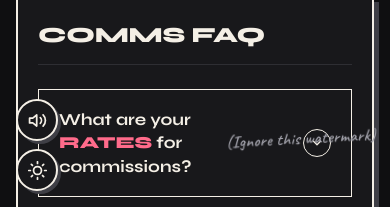
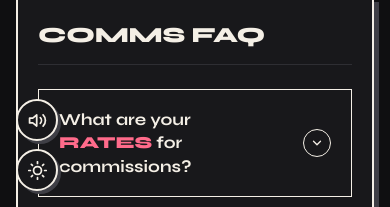
Before and after one commit to yukiroart/personal-website, a SvelteKit app in the folder web/: page /commissions in a window 390 px wide. Shown: the part 637-844 px from the top of the page. Built offline with nearby package versions, Linux system fonts and the light colour scheme.

Commit message:
feat: configure Cloudflare Pages routing and remove Netlify watermark

```diff
--- a/web/src/app.html
+++ b/web/src/app.html
@@ -17,11 +17,11 @@
 		}
 	</script>
 
-	<!-- Google Fonts: Syne, Epilogue & Caveat -->
+	<!-- Google Fonts: Syne & Epilogue -->
 	<link rel="preconnect" href="https://fonts.googleapis.com" />
 	<link rel="preconnect" href="https://fonts.gstatic.com" crossorigin />
 	<link
-		href="https://fonts.googleapis.com/css2?family=Caveat:wght@600&family=Epilogue:ital,wght@0,400;0,500;0,600;0,700;1,400&family=Syne:wght@600..800&display=swap"
+		href="https://fonts.googleapis.com/css2?family=Epilogue:ital,wght@0,400;0,500;0,600;0,700;1,400&family=Syne:wght@600..800&display=swap"
 		rel="stylesheet" />
 
 	%sveltekit.head%
--- a/web/src/routes/+layout.svelte
+++ b/web/src/routes/+layout.svelte
@@ -546,12 +546,6 @@
   </footer>
 {/if}
 
-{#if !isError}
-  <!-- Floating Watermark Annotation above Netlify Badge -->
-  <aside class="watermark-annotation" aria-hidden="true">
-    (Ignore this watermark)
-  </aside>
-{/if}
 
 <!-- Bottom-Left Floating Quick Controls (Sound Mute & Theme) -->
 <div class="neo-floating-dock">
@@ -1443,28 +1437,5 @@
     }
   }
 
-  /* Floating Watermark Annotation above Netlify Badge */
-  .watermark-annotation {
-    position: fixed;
-    bottom: 60px;
-    right: 18px;
-    z-index: 90;
-    pointer-events: none;
-    user-select: none;
-    font-family: var(--font-handwriting, "Caveat", cursive);
-    font-size: 1.15rem;
-    font-weight: 600;
-    color: var(--color-muted);
-    transform: rotate(-3deg);
-    letter-spacing: 0.02em;
-    white-space: nowrap;
-  }
 
-  @media (max-width: 680px) {
-    .watermark-annotation {
-      bottom: 56px;
-      right: 14px;
-      font-size: 1.05rem;
-    }
-  }
 </style>
--- a/web/src/styles/tokens.css
+++ b/web/src/styles/tokens.css
@@ -3,11 +3,10 @@
    ========================================================================== */
 
 :root {
-  /* Typography — Syne (Headings & Expressive Brand) + Epilogue (Humanist Body & Technical Stickers) + Caveat (Handwritten Notes) */
+  /* Typography — Syne (Headings & Expressive Brand) + Epilogue (Humanist Body & Technical Stickers) */
   --font-heading: 'Syne', -apple-system, BlinkMacSystemFont, 'Segoe UI', Roboto, sans-serif;
   --font-body: 'Epilogue', -apple-system, BlinkMacSystemFont, 'Segoe UI', Roboto, sans-serif;
   --font-mono: 'Epilogue', -apple-system, BlinkMacSystemFont, 'Segoe UI', Roboto, sans-serif;
-  --font-handwriting: 'Caveat', cursive, -apple-system, BlinkMacSystemFont, sans-serif;
 
   /* Color Palette — Tactile Paper Canvas with Punchy Monochrome & Pastel Accents */
   --color-bg: #FAF6EE;
```
Also changed, not shown: 1 other file (tests, documents, lock files or other folders).
